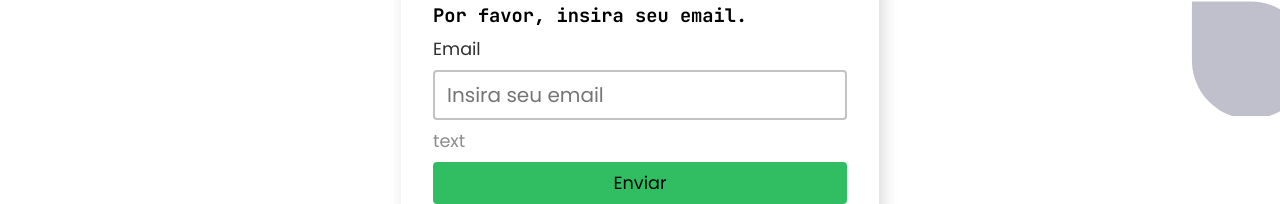
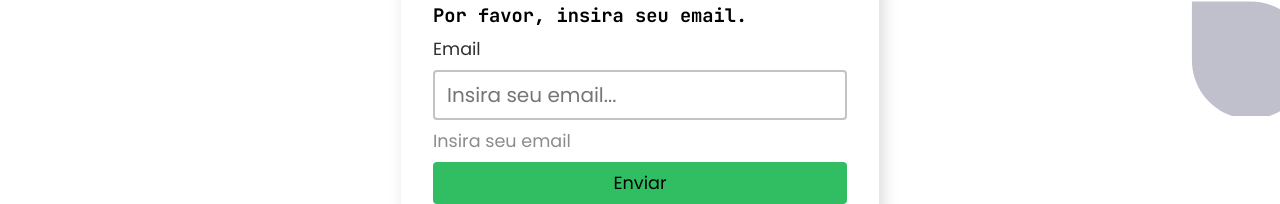
Before and after one commit to JoaoHenrique7/API-FATEC-4-SEM, a React (Create React App) app in the folder frontend/: page /recovery in a window 1280 px wide. Shown: the part 307-511 px from the top of the page. Built offline with nearby package versions, Linux system fonts and the light colour scheme.

Commit message:
fix: alterando label do hint

```diff
--- a/frontend/src/pages/public/RecoveryPass/components/RecoveryPassForm.tsx
+++ b/frontend/src/pages/public/RecoveryPass/components/RecoveryPassForm.tsx
@@ -155,8 +155,8 @@ class RecoveryPassForm extends Component<RecoveryPassFormProps, RecoveryPassForm
 								maxLength={255}
 								value={firstCode}
 								onChange={this.handlefirstCodeChange}
-								placeholder="Insira seu código"
-								hint="text"
+								placeholder="Insira seu código..."
+								hint="Insira seu código"
 								label="Confira seu email, e insira o código!"
 							/>
 							<Button label="Enviar" type="button" onClick={this.confireCode} />
@@ -199,8 +199,8 @@ class RecoveryPassForm extends Component<RecoveryPassFormProps, RecoveryPassForm
 								maxLength={255}
 								value={email}
 								onChange={this.handleEmailChange}
-								placeholder="Insira seu email"
-								hint="text"
+								placeholder="Insira seu email..."
+								hint="Insira seu email"
 								label="Email"
 							/>
 							<Button label="Enviar" type="button" onClick={this.verifyEmail} />
```
